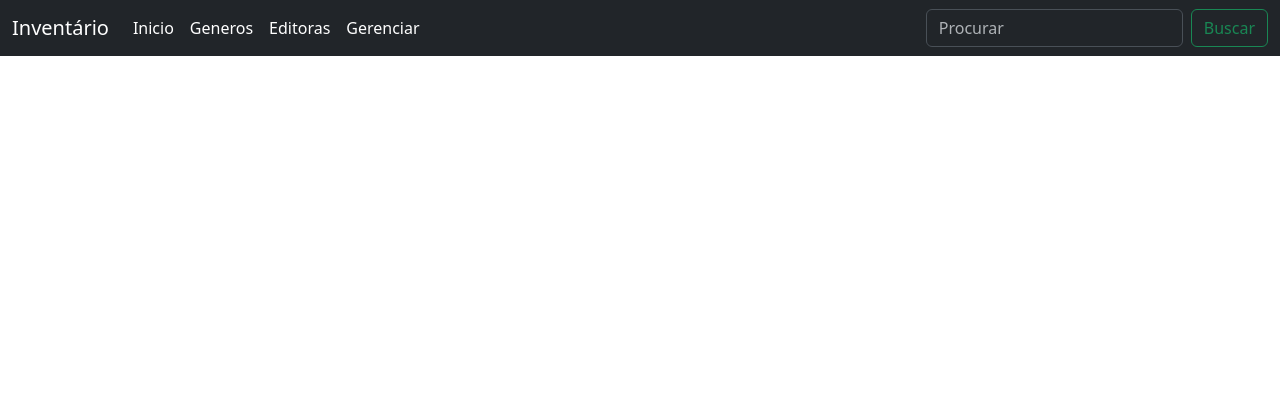
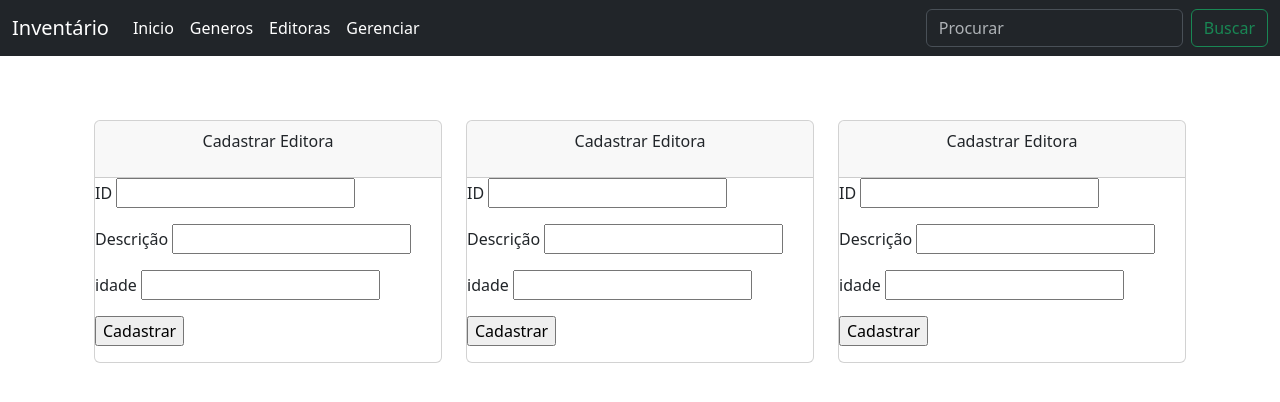
Before and after one commit to felipe-abdalla/trabalho-prog-web-2, a PHP site: page /Gerenciar.php in a window 1280 px wide. Shown: the top 402 px of the page. Run offline with PHP 8.4, Linux system fonts and the light colour scheme.

Commit message:
mexi no gerenciar

```diff
--- a/Gerenciar.php
+++ b/Gerenciar.php
@@ -1,18 +1,19 @@
 <!DOCTYPE html>
 <html lang="en">
+
 <head>
-    <meta charset="UTF-8">
-    <meta name="viewport" content="width=device-width, initial-scale=1.0">
-    <title>Cadstro Livro</title>
+  <meta charset="UTF-8">
+  <meta name="viewport" content="width=device-width, initial-scale=1.0">
+  <title>Cadstro Livro</title>
 </head>
 
 <link href="https://cdn.jsdelivr.net/npm/bootstrap@5.3.3/dist/css/bootstrap.min.css" rel="stylesheet"
-    integrity="sha384-QWTKZyjpPEjISv5WaRU9OFeRpok6YctnYmDr5pNlyT2bRjXh0JMhjY6hW+ALEwIH" crossorigin="anonymous">
+  integrity="sha384-QWTKZyjpPEjISv5WaRU9OFeRpok6YctnYmDr5pNlyT2bRjXh0JMhjY6hW+ALEwIH" crossorigin="anonymous">
 
 
 <body>
 
-<header data-bs-theme="dark">
+  <header data-bs-theme="dark">
     <nav class="navbar navbar-expand-md navbar-dark fixed-top bg-dark">
       <div class="container-fluid">
         <a class="navbar-brand" href="#">Inventário</a>
@@ -34,7 +35,9 @@
             <li class="nav-item">
               <a class="nav-link active" aria-current="page" href="./Gerenciar.php">Gerenciar</a>
             </li>
+
           </ul>
+
           <form class="d-flex" role="search">
             <input class="form-control me-2" type="search" placeholder="Procurar" aria-label="Search">
             <button class="btn btn-outline-success" type="submit">Buscar</button>
@@ -44,5 +47,108 @@
     </nav>
   </header>
 
+  <main>
+    <br><br><br><br><br>
+
+
+
+    <div class="container row mx-auto g-4">
+
+      <div class="col-6 col-md-4 col-xxl-2">
+        <div class="card">
+          <div class="card-header">
+            <p class="text-center">Cadastrar Editora</p>
+          </div>
+          <div>
+            <form action="CadastrarEditora.php" method="post">
+              <p>
+                <label for="Id">ID</label>
+                <input name="id" type="text">
+              </p>
+              <p>
+                <label for="Descricao">Descrição</label>
+                <input name="descricao" type="text">
+              </p>
+              <p>
+                <label for="Idade">idade</label>
+                <input name="idade" type="text">
+              </p>
+              <p>
+                <input type="submit" value="Cadastrar">
+              </p>
+            </form>
+          </div>
+        </div>
+      </div>
+
+
+      <div class="col-6 col-md-4 col-xxl-2">
+        <div class="card">
+          <div class="card-header">
+            <p class="text-center">Cadastrar Editora</p>
+          </div>
+          <div>
+            <form action="CadastrarEditora.php" method="post">
+              <p>
+                <label for="Id">ID</label>
+                <input name="id" type="text">
+              </p>
+              <p>
+                <label for="Descricao">Descrição</label>
+                <input name="descricao" type="text">
+              </p>
+              <p>
+                <label for="Idade">idade</label>
+                <input name="idade" type="text">
+              </p>
+              <p>
+                <input type="submit" value="Cadastrar">
+              </p>
+            </form>
+          </div>
+        </div>
+      </div>
+
+      <div class="col-6 col-md-4 col-xxl-2">
+        <div class="card">
+          <div class="card-header">
+            <p class="text-center">Cadastrar Editora</p>
+          </div>
+          <div>
+            <form action="CadastrarEditora.php" method="post">
+              <p>
+                <label for="Id">ID</label>
+                <input name="id" type="text">
+              </p>
+              <p>
+                <label for="Descricao">Descrição</label>
+                <input name="descricao" type="text">
+              </p>
+              <p>
+                <label for="Idade">idade</label>
+                <input name="idade" type="text">
+              </p>
+              <p>
+                <input type="submit" value="Cadastrar">
+              </p>
+            </form>
+          </div>
+        </div>
+      </div>
+
+
+    </div>
+
+
+
+  </main>
+
+
+
+
+
+
+
 </body>
+
 </html>
```
